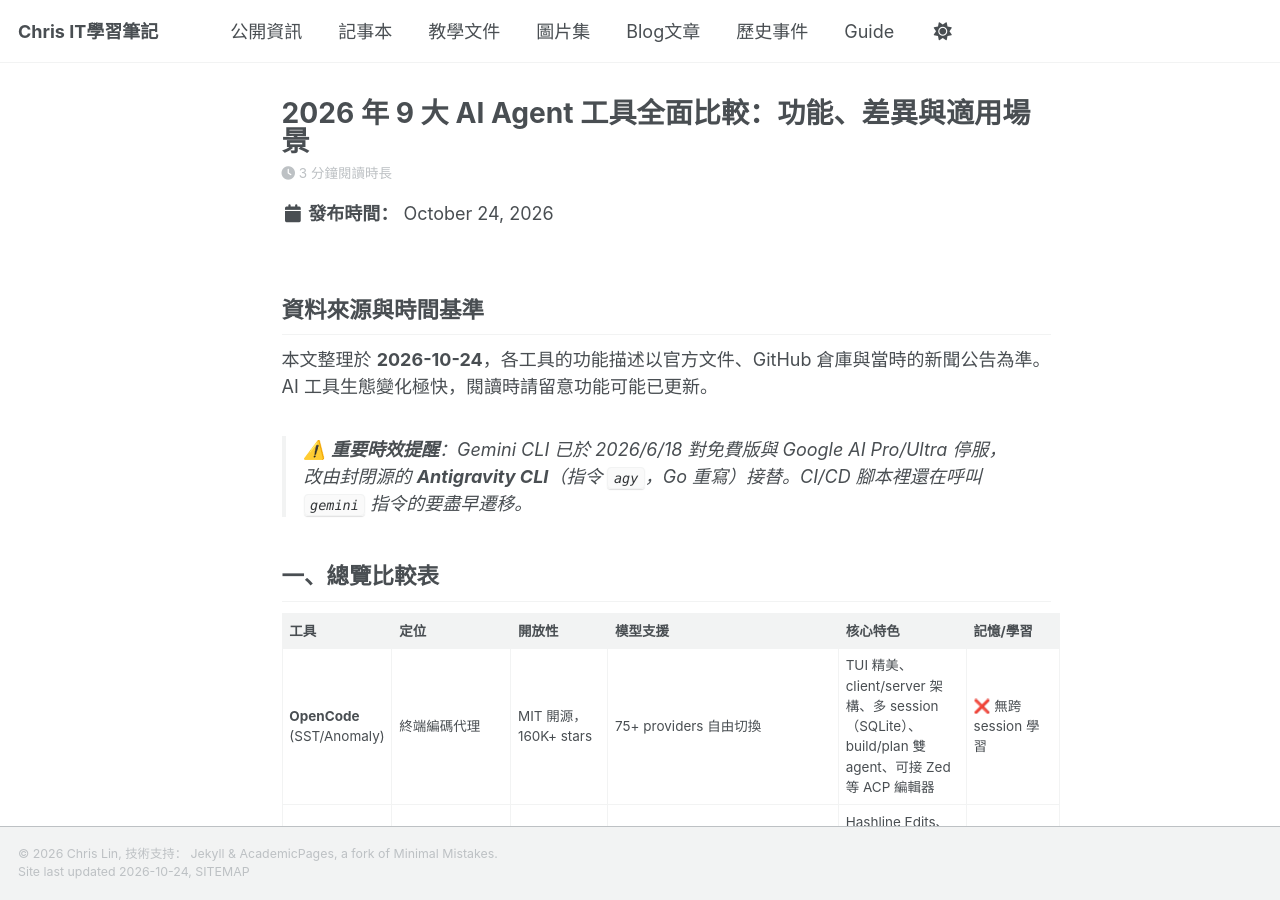
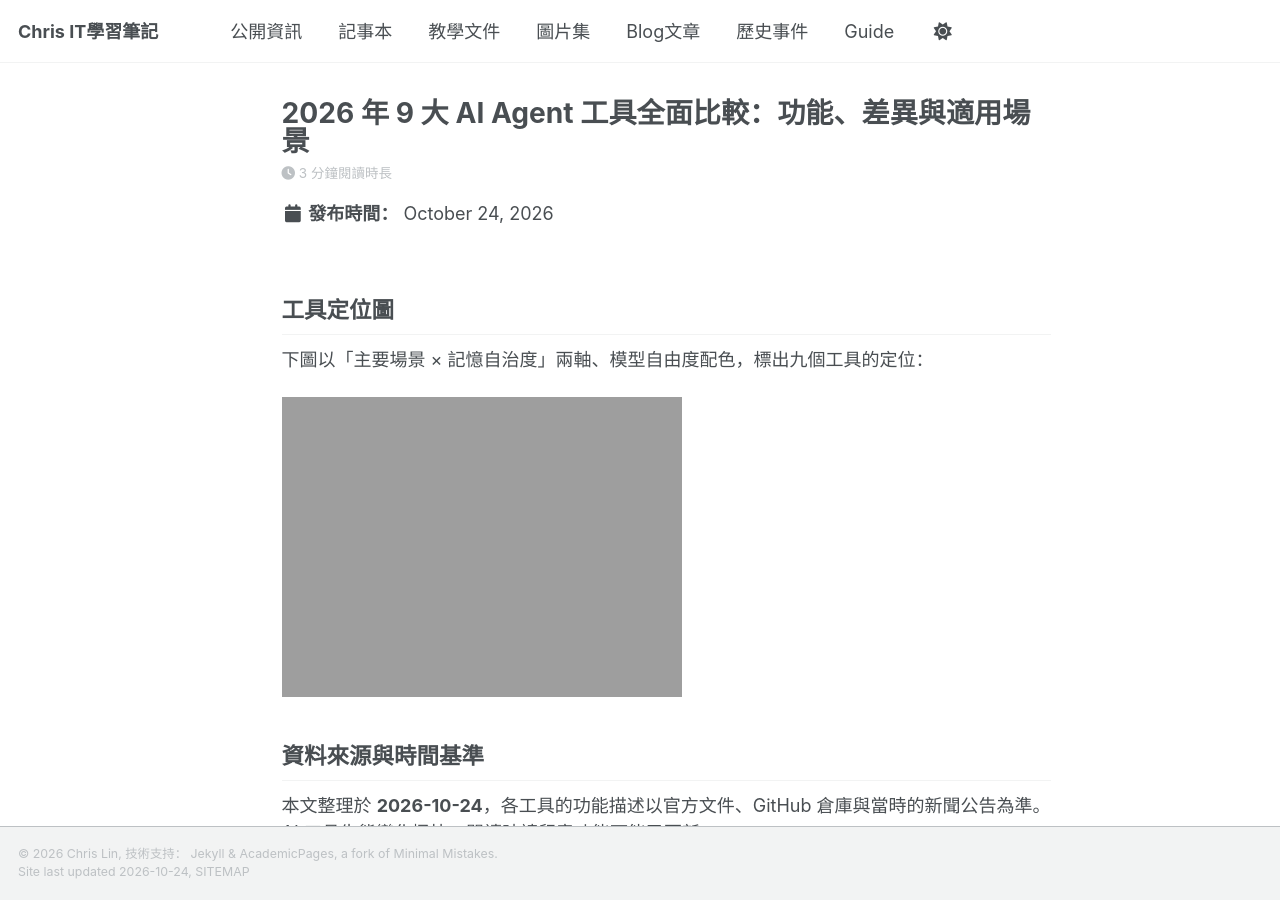
Before and after one commit to chris1798/chris1798.github.io, a Jekyll site: the page built from _posts/2026-10-24-ai-agent-tools-comparison.md, in a window 1280 px wide and 900 px high. Built offline with Jekyll 4.4.1, drawn with Linux system fonts in a browser that asks for light colours; a style sheet for code colours, icons or effects is not loaded.

Commit message:
比較文加入 AI Agent 工具定位圖（SVG+PNG）

```diff
--- a/_posts/2026-10-24-ai-agent-tools-comparison.md
+++ b/_posts/2026-10-24-ai-agent-tools-comparison.md
@@ -15,7 +15,14 @@
 categories:
   - 技術觀察
 permalink: /ai-agent-tools-comparison-2026-10/
+image: /assets/images/ai-agent-comparison-2026/agent-position-map@2x.png
 ---
+
+## 工具定位圖
+
+下圖以「主要場景 × 記憶自治度」兩軸、模型自由度配色，標出九個工具的定位：
+
+![2026 AI Agent 工具定位圖](/assets/images/ai-agent-comparison-2026/agent-position-map@2x.png)
 
 ## 資料來源與時間基準
 
```
